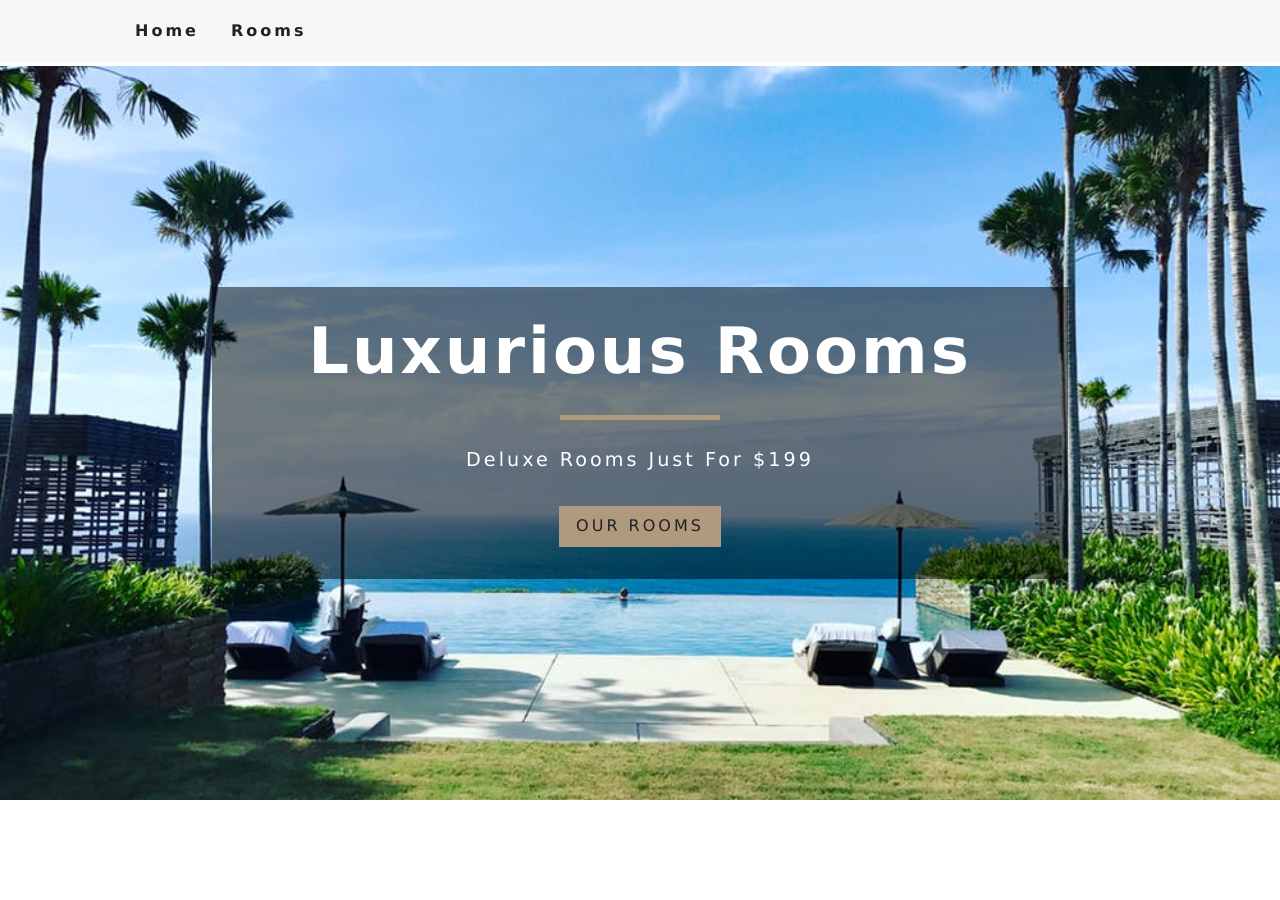
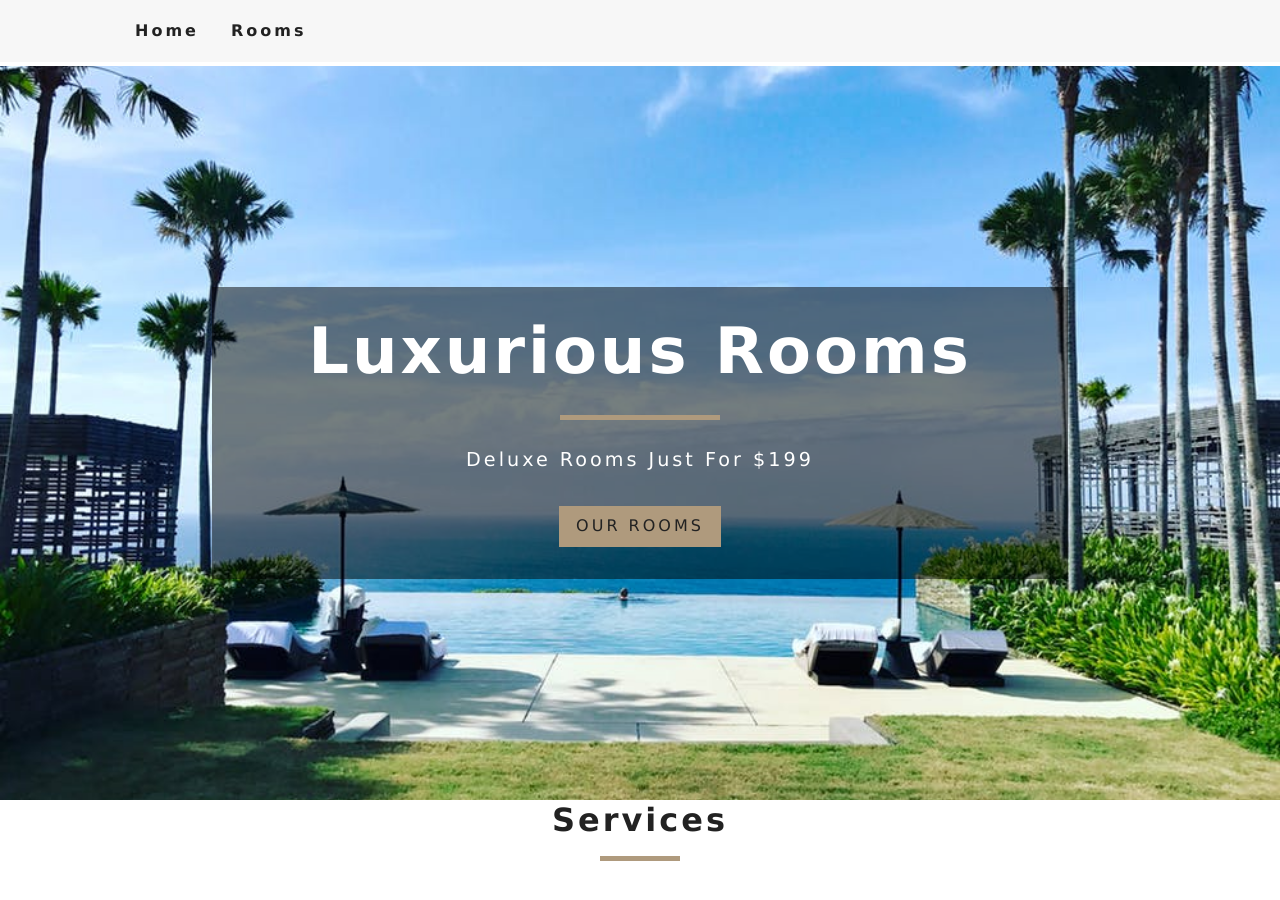
Before and after one commit to trudova/second-proj-trudova, a React (Create React App) app: page / in a window 1280 px wide. Shown: the top 900 px of the page. Before the commit the page ends 800 px from the top, so only its background shows below. Built offline with nearby package versions, Linux system fonts and the light colour scheme.

Commit message:
/implement servises to the home page

```diff
--- a/src/pages/Home.js
+++ b/src/pages/Home.js
@@ -2,8 +2,10 @@ import React from 'react'
 import Hero from '../components/Hero'
 import Banner from '../components/Banner'
 import {Link} from 'react-router-dom'
+import Services from '../components/Services'
 export default function Home() {
     return (
+        <>
         <Hero>
         <Banner title='luxurious rooms' subtitle='deluxe rooms just for $199'>
         <Link to='/rooms' className='btn-primary'>
@@ -11,5 +13,8 @@ export default function Home() {
         </Link>
         </Banner>
         </Hero >
+        <Services/>
+        </>
+
     )
 }
```
